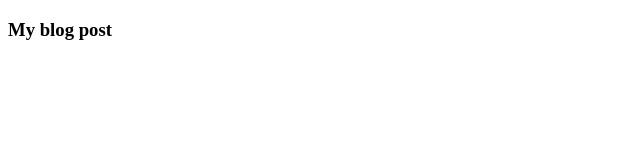
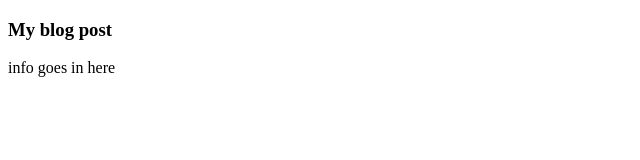
Before and after one commit to Bonykyme/git-tutorial, a plain HTML site: page index.html in a window 1280 px wide. Shown: the whole page, without its empty margins (0-640 px from the left). Drawn offline with Linux system fonts and the light colour scheme.

Commit message:
new version

```diff
--- a/index.html
+++ b/index.html
@@ -9,4 +9,5 @@
 <body>
     <h3>My blog post </h3>
 </body>
+<footer>info goes in here</footer>
 </html>
```
